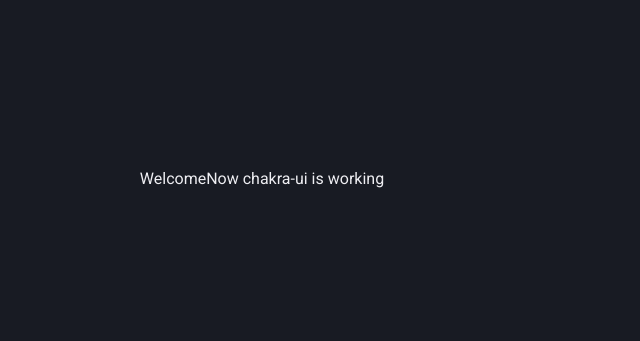
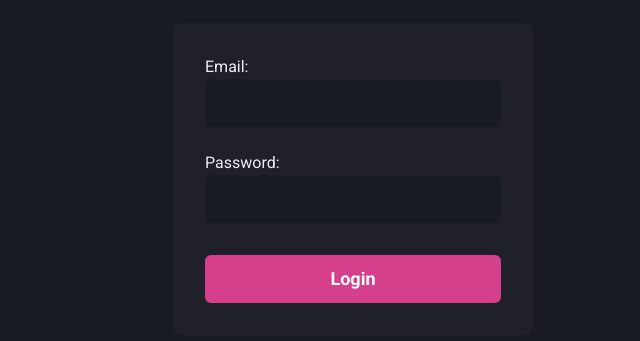
Before and after one commit to zLibrian/dashgo, a Next.js app: page / in a window 1280 px wide. Shown: the part 221-562 px from the top of the page, without its empty margins (287-927 px from the left). Built offline with nearby package versions, Linux system fonts and the light colour scheme.

Commit message:
feat: add login Form to home page

```diff
--- a/src/app/page.tsx
+++ b/src/app/page.tsx
@@ -1,14 +1,23 @@
 'use client';
 
-import { Flex } from '@chakra-ui/react';
+import { Flex, Button, Stack, FormControl } from '@chakra-ui/react';
+
+import { Form } from '@/components/Form';
+import { Input } from '@/components/Form/Input';
 
 export default function Home() {
   return (
     <Flex w="100vw" h="100vh" align="center" justify="center">
-      Welcome
-      <Flex as="form" w="100%" maxW="360px">
-        Now chakra-ui is working
-      </Flex>
+      <Form>
+        <Stack spacing="4">
+          <Input label="Email:" name="email" type="email" />
+          <Input label="Password:" name="password" type="password" />
+        </Stack>
+
+        <Button type="submit" mt="6" colorScheme="pink" size="lg">
+          Login
+        </Button>
+      </Form>
     </Flex>
   );
 }
```
